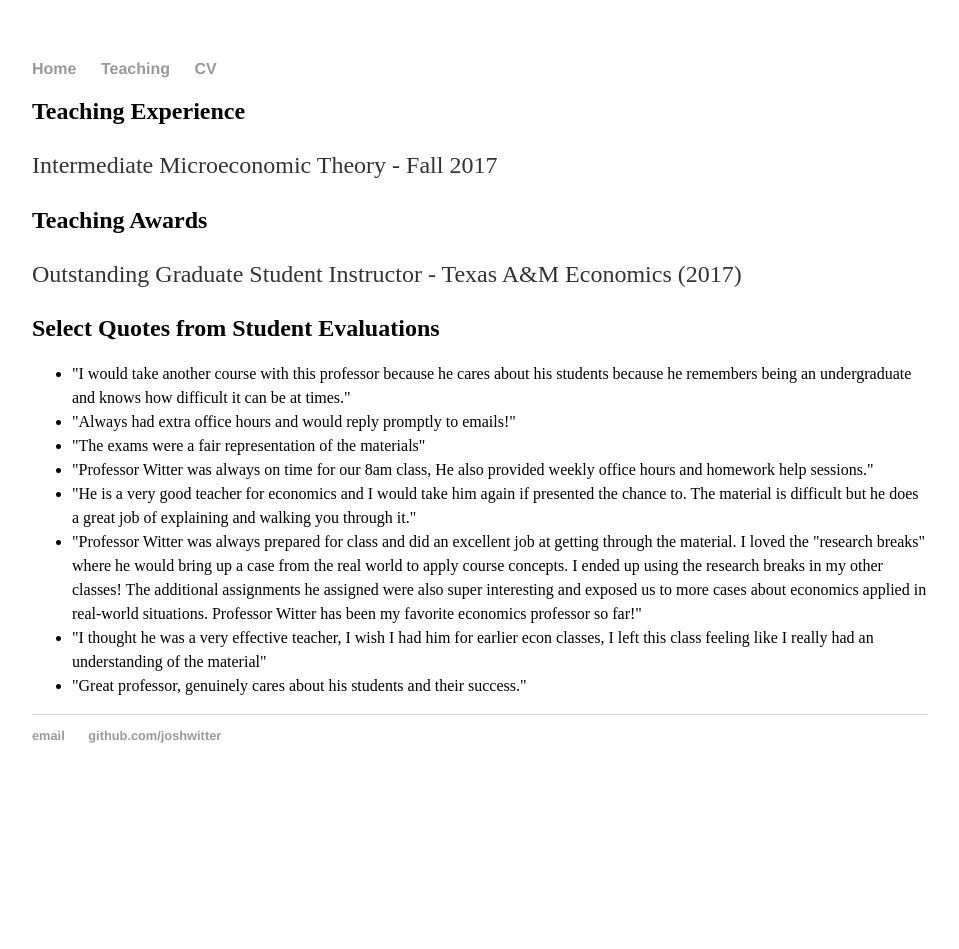
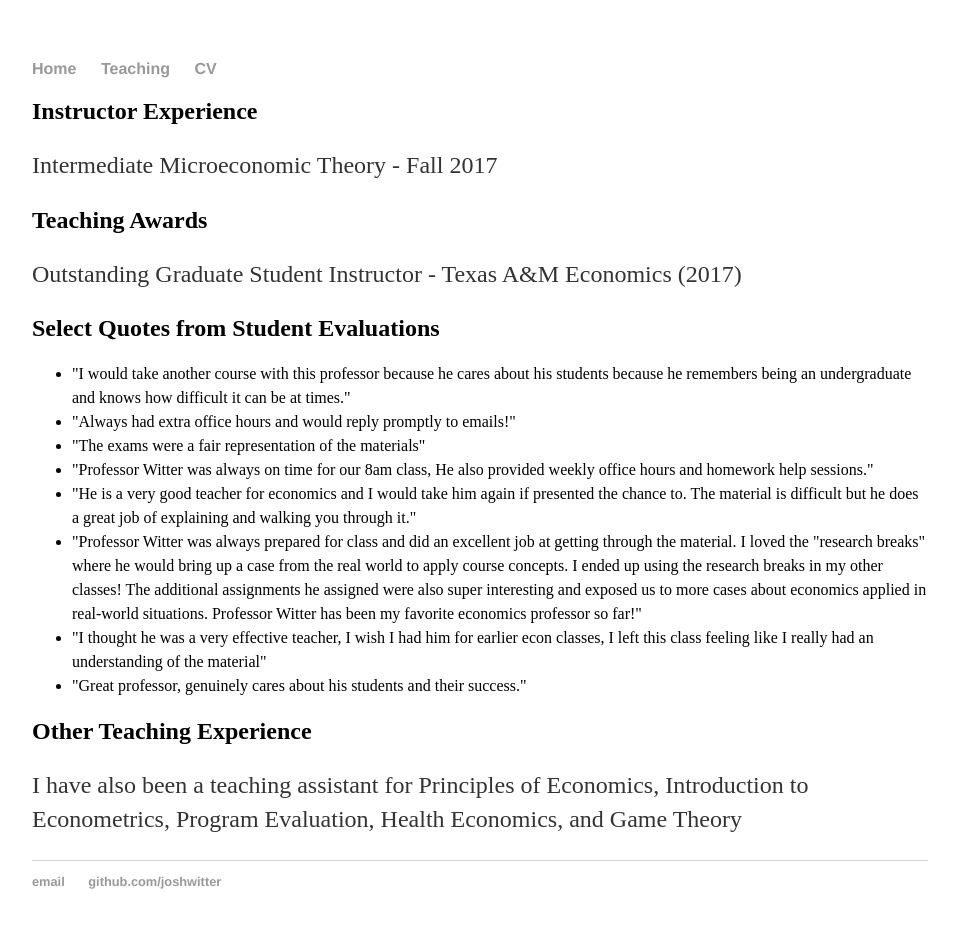
Before and after one commit to joshwitter/joshwitter.github.io, a Jekyll site: the page built from teaching/index.html, in a window 1280 px wide. Shown: the whole page, without its empty margins (160-1119 px from the left). Built offline with Jekyll 4.4.1, drawn with Linux system fonts in a browser that asks for light colours; before the commit the page ends 900 px from its top, so only the background shows below that.

Commit message:
Update index.html

```diff
--- a/teaching/index.html
+++ b/teaching/index.html
@@ -3,7 +3,7 @@ layout: default
 title: Teaching
 ---
 <div class="teach">
-<h2>Teaching Experience </h3>
+<h2>Instructor Experience </h3>
 	  <p> Intermediate Microeconomic Theory - Fall 2017 </p>
 
 <h2>Teaching Awards </h3>
@@ -35,4 +35,6 @@ us to more cases about economics applied in real-world situations. Professor Wit
 
      <li> "Great professor, genuinely cares about his students and their success." </li>
     </ul>
+<h2>Other Teaching Experience </h3>
+	  <p> I have also been a teaching assistant for Principles of Economics, Introduction to Econometrics, Program Evaluation, Health Economics, and Game Theory </p>
 </div><!-- /.teach -->
```
